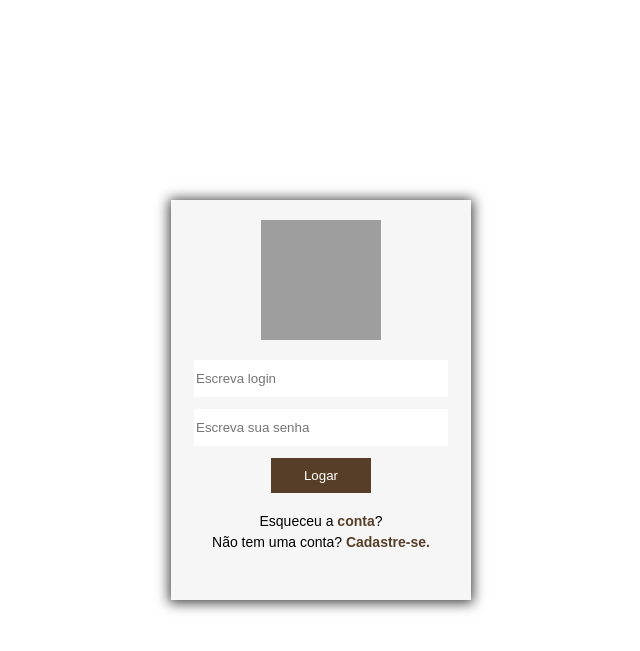
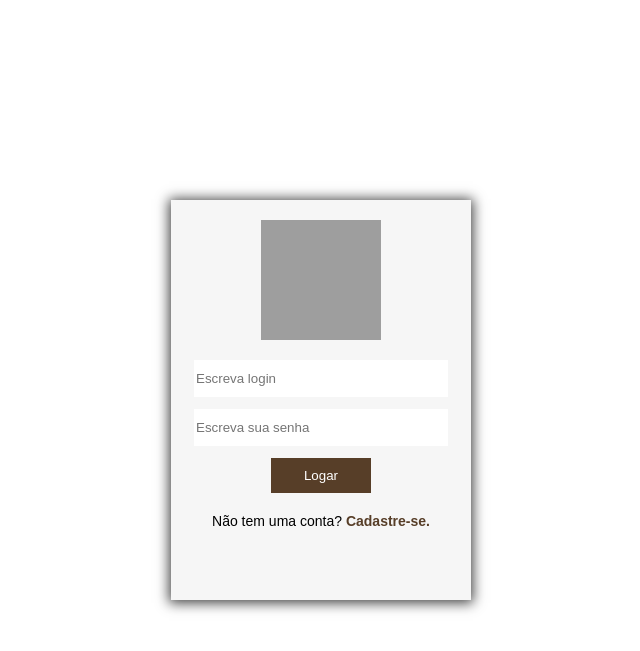
Before and after one commit to michelkruger/Cafeteria, a PHP site: page /login.php in a window 1280 px wide. Shown: the top 651 px of the page, without its empty margins (319-959 px from the left). Run offline with PHP 8.4, Linux system fonts and the light colour scheme; grey boxes are pictures that could not be loaded.

Commit message:
Update login.php
test

```diff
--- a/cafeteria/login/login.php
+++ b/cafeteria/login/login.php
@@ -11,7 +11,6 @@
 		<input type="text" name="" class="input" placeholder="Escreva login">
 		<input type="number" name="" class="input" placeholder="Escreva sua senha">
 		<input type="submit" name="Enviar" value="Logar" class="enviar">
-		<label>Esqueceu a <a href="">conta</a>?</label>
 		<label>Não tem uma conta? <a href="../cadastro_usuario/cadastro_usuario.php">Cadastre-se.</a></label>
 	</form>
 
```
